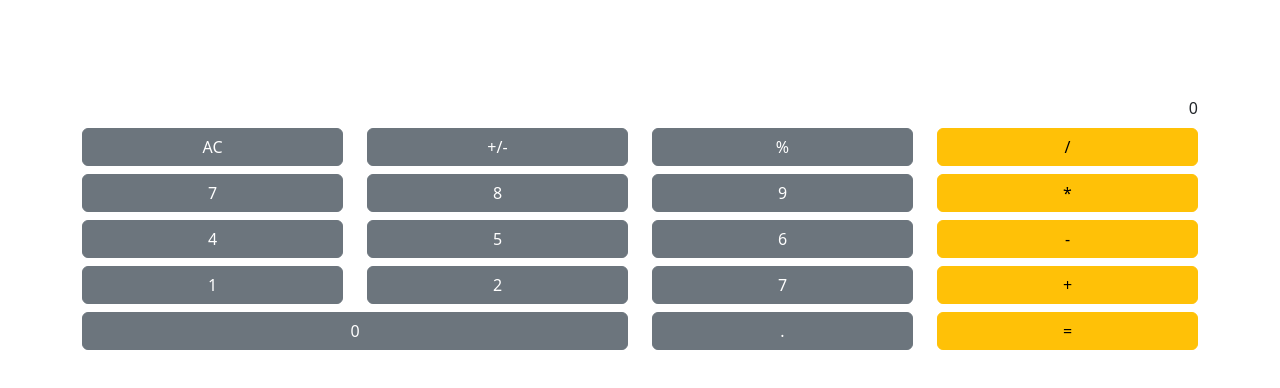
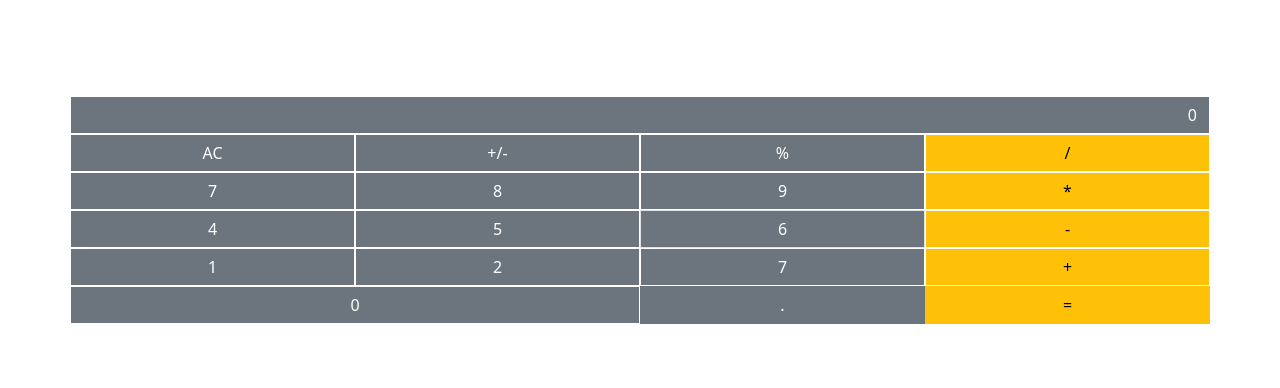
Before and after one commit to Dadadon/Math-Magician2, a React (Create React App) app: page / in a window 1280 px wide. Shown: the top 388 px of the page. Built offline with nearby package versions, Linux system fonts and the light colour scheme.

Commit message:
Update Calculator.js

```diff
--- a/src/App.css
+++ b/src/App.css
@@ -37,3 +37,7 @@
     transform: rotate(360deg);
   }
 }
+
+.buttonBg {
+  color: #d4d4d4;
+}
--- a/src/components/Calculator.js
+++ b/src/components/Calculator.js
@@ -9,113 +9,113 @@ import React from 'react';
 class Calculator extends React.PureComponent {
   render() {
     return (
-      <Container className="d-grid gap-2 mt-5 pt-5">
+      <Container className="d-grid mt-5 pt-5">
         <Row>
-          <Col>
-            <p className="mb-0 text-end">0</p>
+        <Col className="p-0">
+            <Button className="mb-0 text-end w-100 border border-white rounded-0" variant="secondary">0</Button>
           </Col>
         </Row>
         <Row>
-          <Col>
-            <Button variant="secondary" className="w-100">
+          <Col className="p-0">
+            <Button variant="secondary" className="w-100 border border-white rounded-0">
               AC
             </Button>
           </Col>
-          <Col>
-            <Button variant="secondary" className="w-100">
+          <Col className="p-0">
+            <Button variant="secondary" className="w-100 border border-white rounded-0">
               +/-
             </Button>
           </Col>
-          <Col>
-            <Button variant="secondary" className="w-100">
+          <Col className="p-0">
+            <Button variant="secondary" className="w-100 border border-white rounded-0">
               %
             </Button>
           </Col>
-          <Col>
-            <Button variant="warning" className="w-100">
+          <Col className="p-0">
+            <Button variant="warning" className="w-100 border border-white rounded-0">
               /
             </Button>
           </Col>
         </Row>
         <Row>
-          <Col>
-            <Button variant="secondary" className="w-100">
+        <Col className="p-0">
+            <Button variant="secondary" className="w-100 border border-white rounded-0">
               7
             </Button>
           </Col>
-          <Col>
-            <Button variant="secondary" className="w-100">
+          <Col className="p-0">
+            <Button variant="secondary" className="w-100 border border-white rounded-0">
               8
             </Button>
           </Col>
-          <Col>
-            <Button variant="secondary" className="w-100">
+          <Col className="p-0">
+            <Button variant="secondary" className="w-100 border border-white rounded-0">
               9
             </Button>
           </Col>
-          <Col>
-            <Button variant="warning" className="w-100">
+          <Col className="p-0">
+            <Button variant="warning" className="w-100 border border-white rounded-0">
               *
             </Button>
           </Col>
         </Row>
         <Row>
-          <Col>
-            <Button variant="secondary" className="w-100">
+        <Col className="p-0">
+            <Button variant="secondary" className="w-100 border border-white rounded-0">
               4
             </Button>
           </Col>
-          <Col>
-            <Button variant="secondary" className="w-100">
+          <Col className="p-0">
+            <Button variant="secondary" className="w-100 border border-white rounded-0">
               5
             </Button>
           </Col>
-          <Col>
-            <Button variant="secondary" className="w-100">
+          <Col className="p-0">
+            <Button variant="secondary" className="w-100 border border-whit rounded-0">
               6
             </Button>
           </Col>
-          <Col>
-            <Button variant="warning" className="w-100">
+          <Col className="p-0">
+            <Button variant="warning" className="w-100 border border-white rounded-0">
               -
             </Button>
           </Col>
         </Row>
         <Row>
-          <Col>
-            <Button variant="secondary" className="w-100">
+        <Col className="p-0">
+            <Button variant="secondary" className="w-100 border border-white rounded-0">
               1
             </Button>
           </Col>
-          <Col>
-            <Button variant="secondary" className="w-100">
+          <Col className="p-0">
+            <Button variant="secondary" className="w-100 border border-white rounded-0">
               2
             </Button>
           </Col>
-          <Col>
-            <Button variant="secondary" className="w-100">
+          <Col className="p-0">
+            <Button variant="secondary" className="w-100 border border-white rounded-0">
               7
             </Button>
           </Col>
-          <Col>
-            <Button variant="warning" className="w-100">
+          <Col className="p-0">
+            <Button variant="warning" className="w-100 border border-white rounded-0">
               +
             </Button>
           </Col>
         </Row>
         <Row>
-          <Col xs={6}>
-            <Button variant="secondary" className="w-100">
+          <Col xs={6} className="p-0">
+            <Button variant="secondary" className="w-100 border border-white rounded-0">
               0
             </Button>
           </Col>
-          <Col>
-            <Button variant="secondary" className="w-100">
+          <Col className="p-0">
+            <Button variant="secondary" className="w-100 rounded-0">
               .
             </Button>
           </Col>
-          <Col>
-            <Button variant="warning" className="w-100">
+          <Col className="p-0">
+            <Button variant="warning" className="w-100 rounded-0">
               =
             </Button>
           </Col>
```
